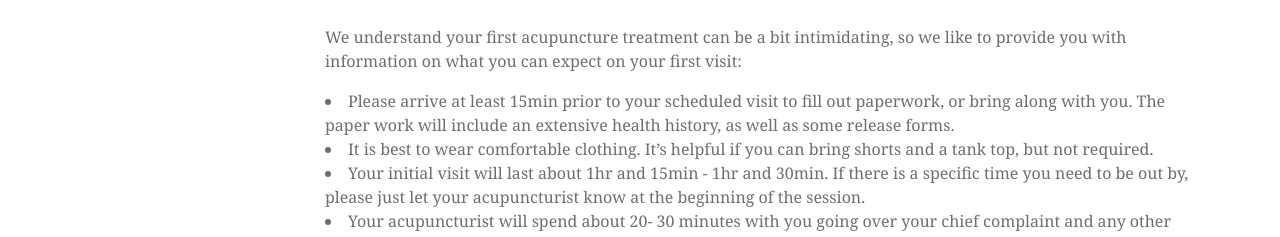
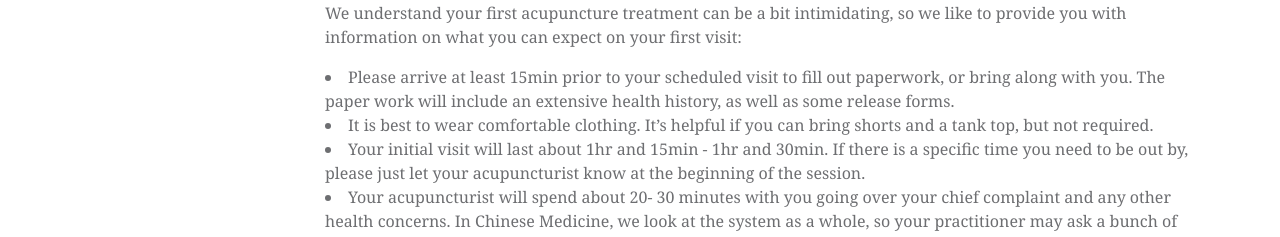
Before and after one commit to jrohland/unityacupuncture, a plain HTML site: page appointments.html in a window 1280 px wide. Shown: the part 541-778 px from the top of the page. Drawn offline with Linux system fonts and the light colour scheme.

Commit message:
First Visit Spacing

```diff
--- a/appointments.html
+++ b/appointments.html
@@ -83,17 +83,17 @@
 
           <hr>
 
-          <h2><a name="first-visit"></a>First Visit</h2><br>
+          <h2><a name="first-visit"></a>First Visit</h2>
 
           <p>We understand your first acupuncture treatment can be a bit intimidating, so we like to provide you with information on what you can expect on your first visit:</p>
           <ui>
-          <li> Please arrive at least 15min prior to your scheduled visit to fill out paperwork, or bring along with you. The paper work will include an extensive health history, as well as some release forms.
-          <li> It is best to wear comfortable clothing. It’s helpful if you can bring shorts and a tank top, but not required.
-          <li> Your initial visit will last about 1hr and 15min - 1hr and 30min. If there is a specific time you need to be out by, please just let your acupuncturist know at the beginning of the session.
-          <li> Your acupuncturist will spend about 20- 30 minutes with you going over your chief complaint and any other health concerns. In Chinese Medicine, we look at the system as a whole, so your practitioner may ask a bunch of questions that aren’t directly related to the condition you’ve come in for.
+          <li> Please arrive at least 15min prior to your scheduled visit to fill out paperwork, or bring along with you. The paper work will include an extensive health history, as well as some release forms.<br>
+          <li> It is best to wear comfortable clothing. It’s helpful if you can bring shorts and a tank top, but not required.<br>
+          <li> Your initial visit will last about 1hr and 15min - 1hr and 30min. If there is a specific time you need to be out by, please just let your acupuncturist know at the beginning of the session.<br>
+          <li> Your acupuncturist will spend about 20- 30 minutes with you going over your chief complaint and any other health concerns. In Chinese Medicine, we look at the system as a whole, so your practitioner may ask a bunch of questions that aren’t directly related to the condition you’ve come in for. <br>
           <li> After the assessment, your acupuncturist will get you situated on the table and step out to come up with a treatment plan.
-          The treatment will last about 45 min and during that time your acupuncturist will explain to you what to expect during the treatment.
-          <li>After the treatment, your acupuncturist will discuss with you what to expect in the next couple of days, schedule any follow-ups, and provide you with some lifestyle modifications is applicable.
+          The treatment will last about 45 min and during that time your acupuncturist will explain to you what to expect during the treatment.<br>
+          <li>After the treatment, your acupuncturist will discuss with you what to expect in the next couple of days, schedule any follow-ups, and provide you with some lifestyle modifications is applicable. <br>
 
           <p>If at anytime during a treatment, you have any questions, just ask! If you have additional questions prior to your first visit, please contact unsure at info@unityacupuncturenyc.com</p>
 
```
